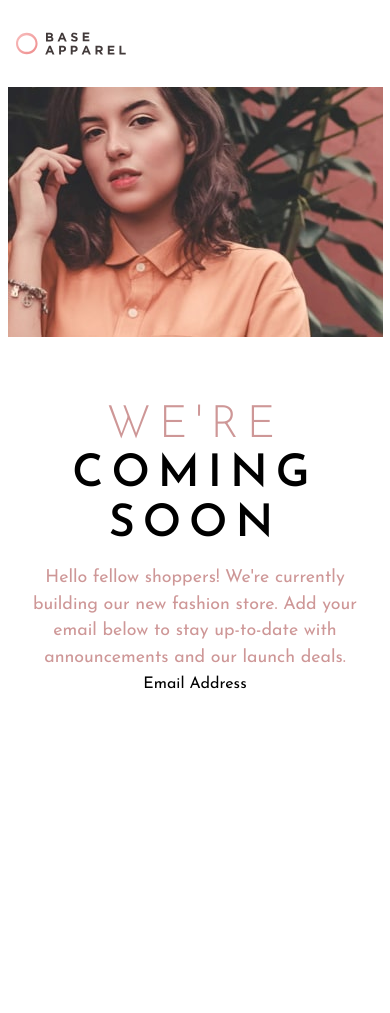
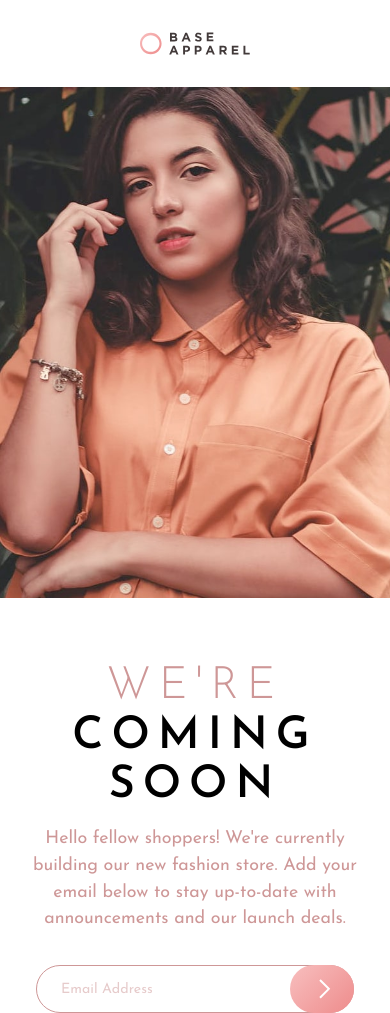
Before and after one commit to dottereldesign/base_apparel_coming_soon_page, a plain HTML site: page index.html in a window 390 px wide. Before the commit the page ends 844 px from the top, so only its background shows below. Drawn offline with Linux system fonts and the light colour scheme.

Commit message:
Add email button, fix media queries for mobile and tablet

```diff
--- a/index.html
+++ b/index.html
@@ -1,36 +1,56 @@
 <!DOCTYPE html>
 <html lang="en">
-
   <head>
-  <meta charset="UTF-8">
-  <meta http-equiv="X-UA-Compatible" content="IE=edge">
-  <meta name="viewport" content="width=device-width, initial-scale=1.0">
+    <meta charset="UTF-8" />
+    <meta http-equiv="X-UA-Compatible" content="IE=edge" />
+    <meta name="viewport" content="width=device-width, initial-scale=1.0" />
     <title>Base apparel coming soon page</title>
-  <link rel="stylesheet" href="style.css">
-  <link rel="preconnect" href="https://fonts.googleapis.com">
-  <link rel="preconnect" href="https://fonts.gstatic.com" crossorigin>
-  <link href="https://fonts.googleapis.com/css2?family=Josefin+Sans:wght@300;400;500;600;700&display=swap" rel="stylesheet">
+    <link rel="stylesheet" href="style.css" />
+    <link rel="preconnect" href="https://fonts.googleapis.com" />
+    <link rel="preconnect" href="https://fonts.gstatic.com" crossorigin />
+    <link
+      href="https://fonts.googleapis.com/css2?family=Josefin+Sans:wght@300;400;500;600;700&display=swap"
+      rel="stylesheet"
+    />
   </head>
 
   <body>
-
     <main>
       <header>
-      <img class="hero_logo" src="images/logo.svg" alt="Base apparel logo.">
+        <img class="hero_logo" src="images/logo.svg" alt="Base apparel logo." />
       </header>
 
       <picture>
-      <img src="images/hero-mobile.jpg" alt="">
+        <source media="(min-width: 376px)" srcset="images/hero-desktop.jpg" />
+        <img
+          src="images/hero-mobile.jpg"
+          alt="A descriptive text for the image"
+        />
       </picture>
-    <h2><span>We're</span> <br> coming <br> soon</h2>
+
+      <h2>
+        <span>We're</span> <br />
+        coming <br />
+        soon
+      </h2>
       <p>
         Hello fellow shoppers! We're currently building our new fashion store.
-      Add your email below to stay up-to-date with announcements and our launch deals.
+        Add your email below to stay up-to-date with announcements and our
+        launch deals.
       </p>
-    Email Address
+
+      <footer>
+        <form>
+          <input
+            type="email"
+            id="email"
+            name="email"
+            placeholder="Email Address"
+            required
+          />
+          <button type="submit"></button>
+        </form>
+      </footer>
     </main>
-
-
   </body>
-
 </html>
--- a/style.css
+++ b/style.css
@@ -4,10 +4,16 @@
 
   --clr-neutral-100: hsl(0, 6%, 24%);
 
-  --clr-gradient-100: Linear, 135deg, from hsl(0, 0%, 100%),
-    to hsl(0, 100%, 98%);
-
-  --clr-gradient-200: Linear, 135deg, from hsl(0, 80%, 86%), to hsl(0, 74%, 74%);
+  --clr-gradient-100: linear-gradient(
+    135deg,
+    hsl(0, 0%, 100%),
+    hsl(0, 100%, 98%)
+  );
+  --clr-gradient-200: linear-gradient(
+    135deg,
+    hsl(0, 80%, 86%),
+    hsl(0, 74%, 74%)
+  );
 
   --ff-primary-100: "Josefin Sans", sans-serif;
 
@@ -69,7 +75,6 @@ a:not([class]) {
 /* Make images easier to work with */
 img,
 picture {
-  max-width: 100%;
   display: block;
 }
 /* Inherit fonts for inputs and buttons */
@@ -120,9 +125,14 @@ main {
   text-align: center;
 }
 
-header {
+main header {
   padding: 32px 16px 32px 16px;
   width: 100%;
+}
+
+main img {
+  width: min(100%, 420px);
+  margin: 0 auto;
 }
 
 .hero_logo {
@@ -135,4 +145,72 @@ main p {
   color: var(--clr-primary-100);
   margin-top: 16px;
   font-size: var(--fs-500);
+  font-weight: var(--fw-regular);
 }
+
+footer {
+  margin: 0 16px;
+  width: min(100%, 350px);
+  position: relative;
+}
+
+form {
+  margin-top: 32px;
+  width: min(100%, 350px);
+  display: flex;
+  justify-content: center;
+}
+
+form input {
+  border-radius: 25px;
+  border: 1px solid var(--clr-primary-100);
+  padding: 8px 24px;
+  color: var(--clr-primary-100);
+  width: min(100%, 320px);
+  height: 48px;
+  margin: 0 16px;
+}
+
+body {
+  background-color: var(--clr-gradient-100);
+}
+
+form button {
+  border-radius: 25px;
+  border: none;
+  background: var(--clr-gradient-200);
+  color: white;
+  font-family: var(--ff-primary-100);
+  width: 64px;
+  height: 48px;
+  cursor: pointer;
+  z-index: 1000;
+  position: absolute;
+  right: 16px;
+}
+
+button::after {
+  content: "";
+  position: absolute;
+  background-image: url("images/icon-arrow.svg");
+  background-repeat: no-repeat;
+  background-position: center;
+  left: 55%;
+  top: 50%;
+  width: 64px;
+  height: 46px;
+  transform: translate(-50%, -50%);
+}
+
+input[type="email"]::placeholder {
+  color: var(--clr-primary-100);
+  opacity: 50%;
+  font-size: var(--fs-400);
+  font-weight: var(--fw-regular);
+}
+
+form input[type="email"]:focus {
+  border: 2px solid var(--clr-primary-200); /* Example: change border color and width on focus */
+  outline: none; /* Optional: Removes the default focus outline */
+  /* Add any additional styles you want to apply on focus */
+}
```
Lines whose indentation alone changed are shown as unchanged.
